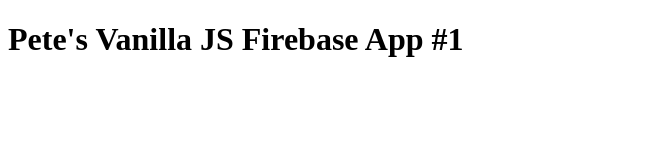
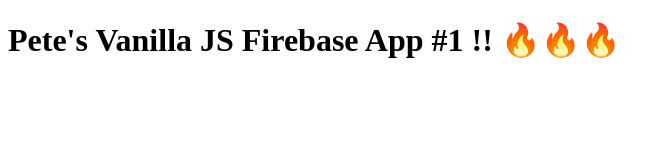
Before and after one commit to ptorrsmith/pts-firebase-app, a plain HTML site: page public/index.html in a window 1280 px wide. Shown: the whole page, without its empty margins (0-670 px from the left). Drawn offline with Linux system fonts and the light colour scheme.

Commit message:
add flames

```diff
--- a/public/index.html
+++ b/public/index.html
@@ -7,7 +7,7 @@
 </head>
 <body>
 
-	<h1 class="header">Pete's Vanilla JS Firebase App #1</h1>
+	<h1 class="header">Pete's Vanilla JS Firebase App #1 !! 🔥🔥🔥</h1>
 
 
 	<!-- The core Firebase JS SDK is always required and must be listed first -->
```
